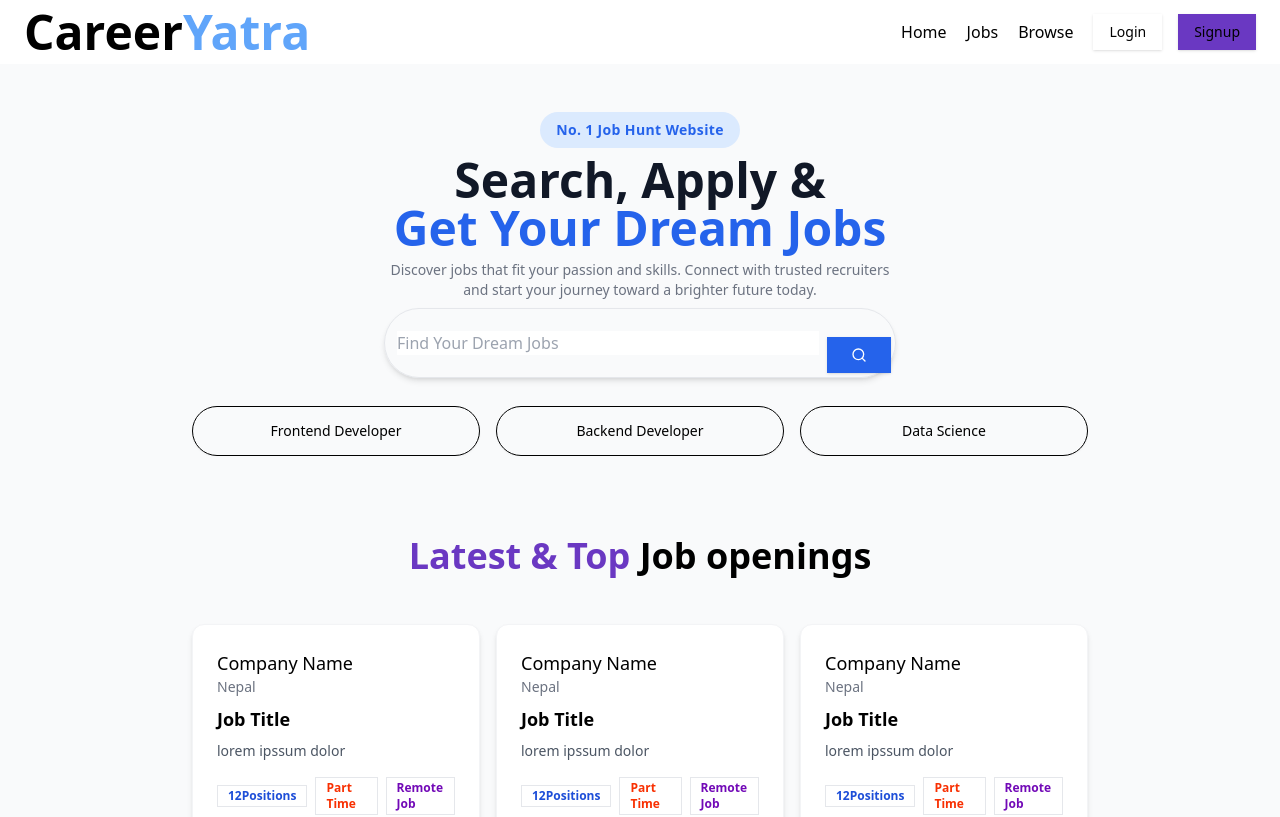
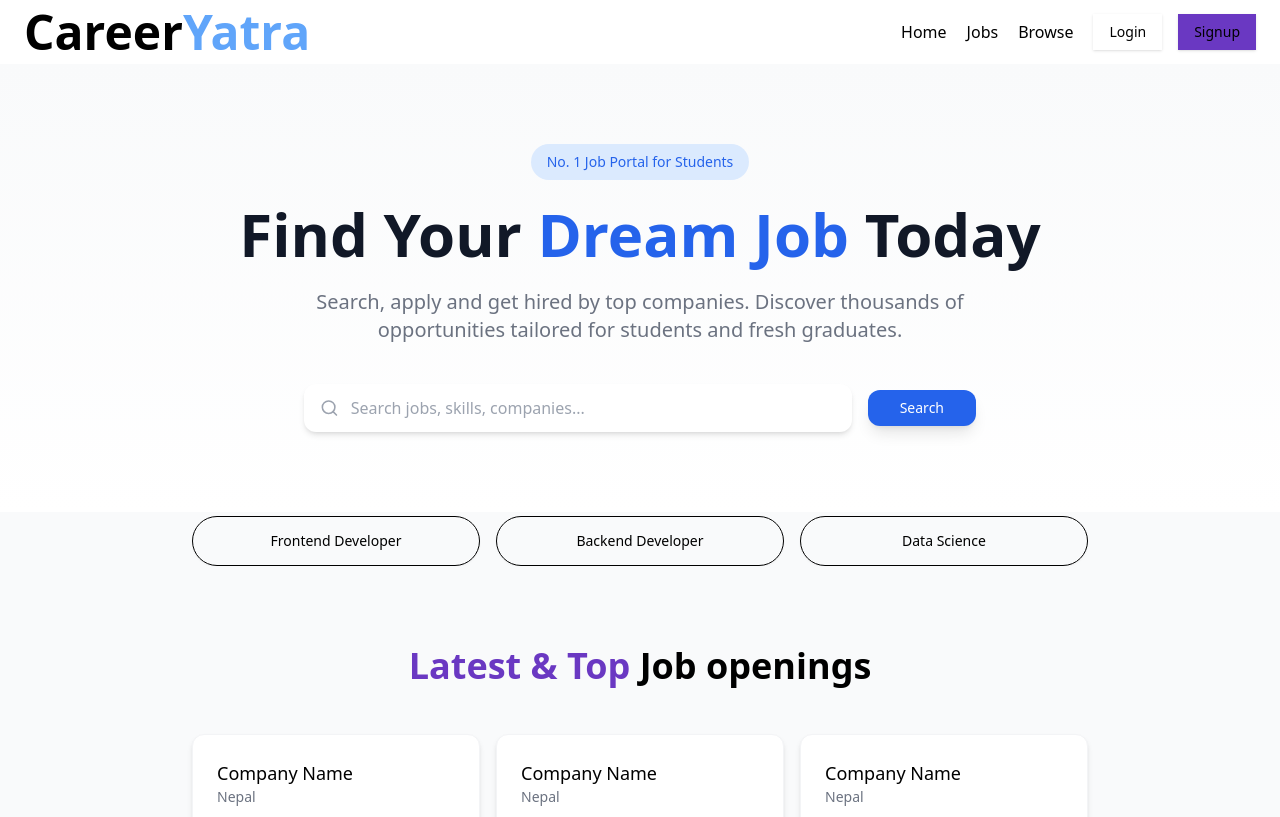
Before and after one commit to susmitabokhimrai-arch/career-job-portal-mern, a React app in the folder frontend/: page / in a window 1280 px wide. Shown: the top 817 px of the page. Built offline with nearby package versions, Linux system fonts and the light colour scheme; the HTML template or start-up script is replaced by a standard one.

Commit message:
improved hero section ui

```diff
--- a/frontend/src/components/HeroSection.jsx
+++ b/frontend/src/components/HeroSection.jsx
@@ -1,39 +1,48 @@
-import React from 'react'
-import { Button } from './ui/button'
-import { Search } from 'lucide-react'
+import React from "react";
+import { Button } from "./ui/button";
+import { Search } from "lucide-react";
 
 const HeroSection = () => {
   return (
-        <div className="flex flex-col items-center justify-center pt-12 pb-6 px-4">
-            <div className="flex flex-col items-center gap-2 text-center">
+    <section className="bg-gradient-to-b from-gray-50 to-white py-20">
+      <div className="max-w-6xl mx-auto px-6 text-center">
 
-                <span className="px-4 py-2 rounded-full bg-blue-100 text-blue-600 text-sm font-semibold tracking-wide">
-                    No. 1 Job Hunt Website
+        {/* Badge */}
+        <span className="inline-block px-4 py-2 text-sm font-medium bg-blue-100 text-blue-600 rounded-full mb-6">
+          No. 1 Job Portal for Students
         </span>
 
-                <h1 className="text-4xl md:text-5xl font-extrabold text-gray-900 leading-tight">
-                    Search, Apply & <span className='block text-blue-600'>
-                    Get Your Dream Jobs</span>
+        {/* Main Heading */}
+        <h1 className="text-4xl md:text-6xl font-bold text-gray-900 leading-tight mb-6">
+          Find Your <span className="text-blue-600">Dream Job</span> Today
         </h1>
 
-                <p className="text-gray-500 max-w-lg text-sm">
-                    Discover jobs that fit your passion and skills. Connect with trusted recruiters and start your journey toward a brighter future today.
+        {/* Subtitle */}
+        <p className="text-gray-500 text-lg md:text-xl max-w-2xl mx-auto mb-10">
+          Search, apply and get hired by top companies. Discover thousands of
+          opportunities tailored for students and fresh graduates.
         </p>
 
-                <div className="flex w-full max-w-lg shadow-md border border-gray-200 pl-3 pr-1 py-1 rounded-full items-center gap-2">
+        {/* Search Box */}
+        <div className="flex flex-col md:flex-row items-center justify-center gap-4 max-w-2xl mx-auto">
+
+          <div className="flex items-center w-full bg-white rounded-xl shadow-md px-4 py-3">
+            <Search className="text-gray-400 mr-3" size={20} />
             <input
               type="text"
-                        placeholder="Find Your Dream Jobs"
-                        className="outline-none border-none w-full text-base"
+              placeholder="Search jobs, skills, companies..."
+              className="w-full outline-none text-gray-700"
             />
-                    <Button className="mt-6 bg-blue-600 hover:bg-blue-700 text-white px-6 py-3 rounded-lg font-semibold">
-                        <Search className="h-5 w-5" />
+          </div>
+
+          <Button className="bg-blue-600 hover:bg-blue-700 text-white px-8 py-3 rounded-xl shadow-lg hover:scale-105 transition-all duration-300">
+            Search
           </Button>
         </div>
 
       </div>
-        </div>
-    )
-}
+    </section>
+  );
+};
 
-export default HeroSection
+export default HeroSection;
```
Lines whose indentation alone changed are shown as unchanged.
